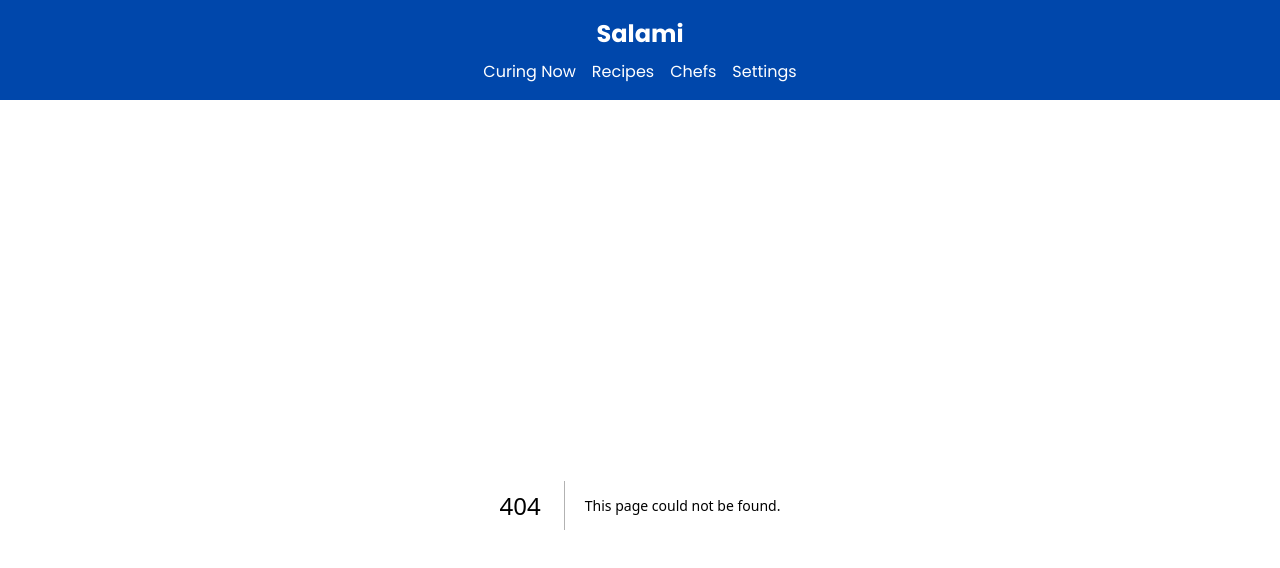
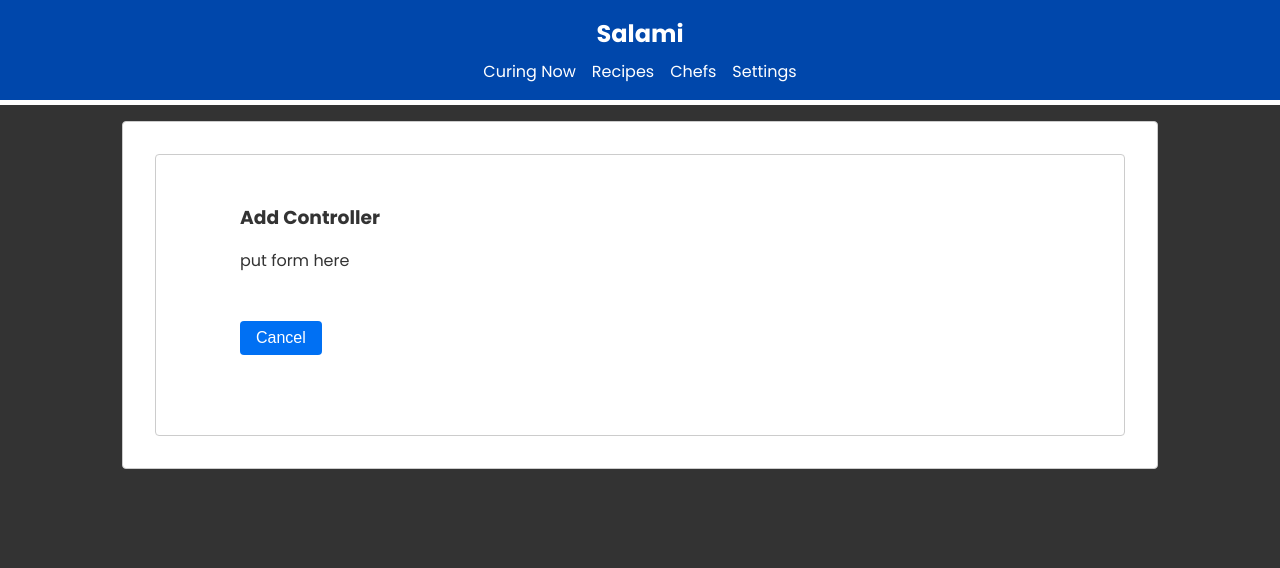
Before and after one commit to headexpanded/salami, a Next.js app: page /settings/addController in a window 1280 px wide. Before the commit this address had no page. Shown: the top 568 px of the page. Built offline with nearby package versions, Linux system fonts and the light colour scheme.

Commit message:
edit, add New Controller

```diff
--- /dev/null
+++ b/src/app/settings/addController/layout.js
@@ -0,0 +1,9 @@
+import React from "react";
+import styles from "./layout.module.css";
+export default function Layout({ children }) {
+  return (
+    <div className={styles.innerLayout}>
+      <div className="card">{children}</div>
+    </div>
+  );
+}
--- /dev/null
+++ b/src/app/settings/addController/page.tsx
@@ -0,0 +1,18 @@
+import Link from "next/link";
+import "../../../styles/globals.css";
+
+export default function AddControllerPage() {
+  return (
+    <div className="sub-container">
+      <h3>Add Controller</h3>
+      <div className="sub-container-detail">put form here</div>
+      <div className="sub-container">
+        <div className="sub-container-detail">
+          <Link href="/settings">
+            <button className="btn">Cancel</button>
+          </Link>
+        </div>
+      </div>
+    </div>
+  );
+}
```
Also changed, not shown: src/app/settings/editController/layout.js (added, +9 -0 lines), src/app/settings/editController/page.tsx (added, +18 -0 lines), src/app/settings/page.tsx (+12 -0 lines), src/app/settings/addController/layout.module.css (added), src/app/settings/editController/layout.module.css (added).
